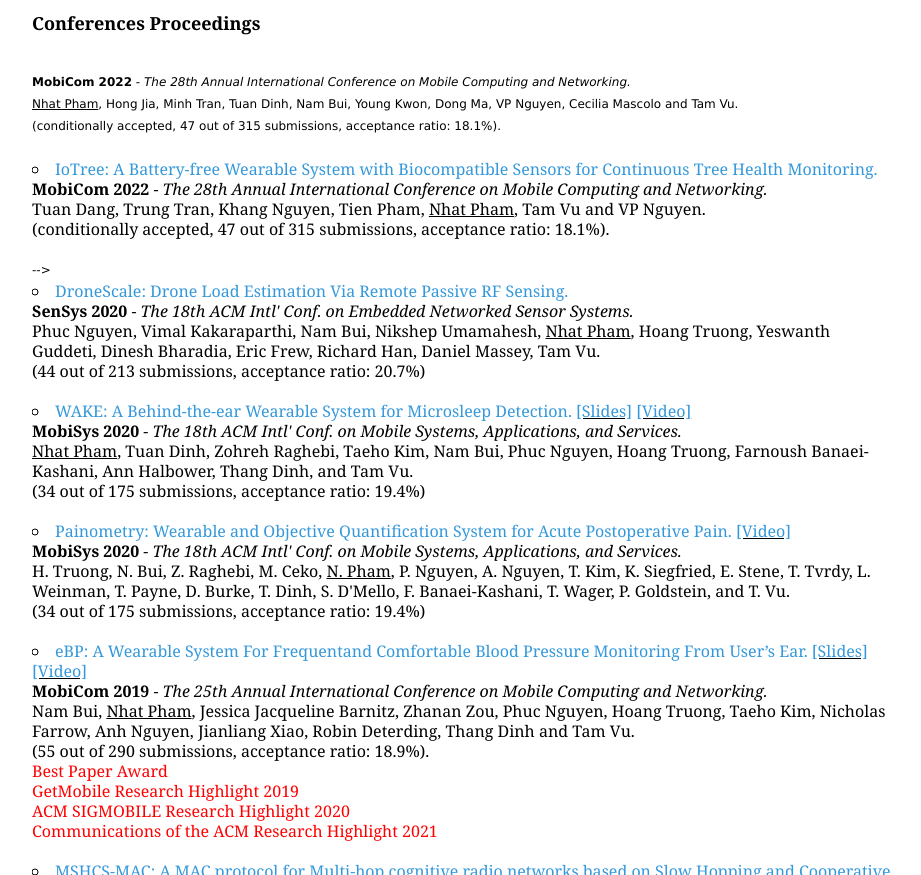
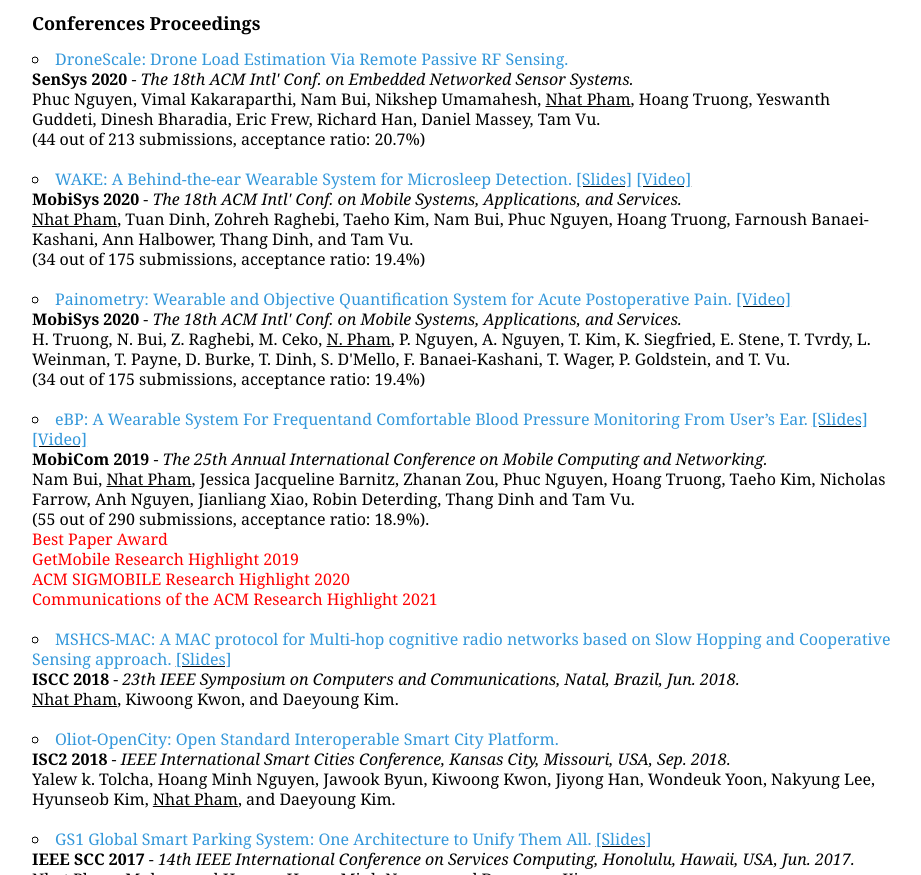
Before and after one commit to dangnhat/dangnhat.github.io, a plain HTML site: page index.html in a window 1280 px wide. Shown: the part 1981-2856 px from the top of the page, without its empty margins (176-1097 px from the left). Drawn offline with nearby package versions, Linux system fonts and the light colour scheme.

Commit message:
Update index.html

```diff
--- a/index.html
+++ b/index.html
@@ -207,28 +207,7 @@
           <!--  Conferences -->
 
             <h2 align="justify"><b>Conferences Proceedings </b></h2>
-            <!-- <li>
-              <a href="">PROS: an Efficient Pattern-Driven Operating System for Low-Power Healthcare Wearables.</a>
-              <!-- <u><a href="">[Slides]</a></u>
-              <u><a href="">[Video]</a></u> -->
-              <br />
-              <b>MobiCom 2022</b> - <i>The 28th Annual International Conference on Mobile Computing and Networking.</i><br />
-              <u>Nhat Pham</u>, Hong Jia, Minh Tran, Tuan Dinh, Nam Bui, Young Kwon, Dong Ma, VP Nguyen, Cecilia Mascolo and Tam Vu.<br />
-              (conditionally accepted, 47 out of 315 submissions, acceptance ratio: 18.1%).<br />
-              <br />
-            </li>
-            <li>
-              <a href="">IoTree: A Battery-free Wearable System with Biocompatible Sensors for Continuous Tree Health Monitoring.</a>
-              <!-- <u><a href="">[Slides]</a></u>
-              <u><a href="">[Video]</a></u> -->
-              <br />
-              <b>MobiCom 2022</b> - <i>The 28th Annual International Conference on Mobile Computing and Networking.</i><br />
-              Tuan Dang, Trung Tran, Khang Nguyen, Tien Pham, <u>Nhat Pham</u>, Tam Vu and VP Nguyen.<br />
-              (conditionally accepted, 47 out of 315 submissions, acceptance ratio: 18.1%).<br />
-              <br />
-            </li> -->
-
-			<li>
+		        <li>
             <a href="https://dl.acm.org/doi/10.1145/3384419.3430778">DroneScale: Drone Load Estimation Via Remote Passive RF Sensing.</a>
             <br />
             <b>SenSys 2020</b> - <i>The 18th ACM Intl' Conf. on Embedded Networked Sensor Systems.</i><br />
```
